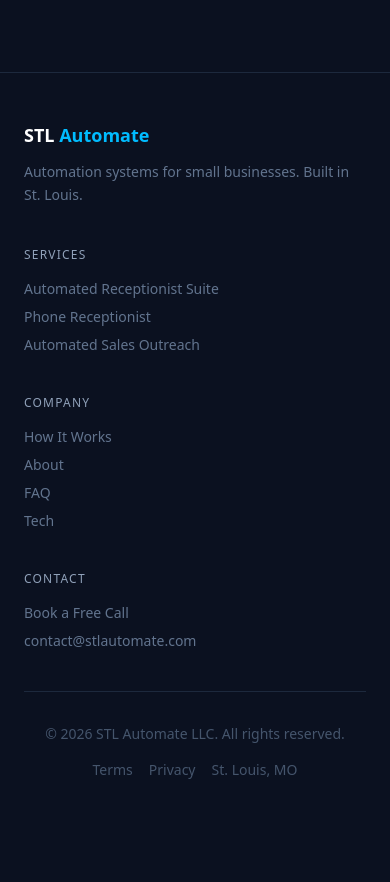
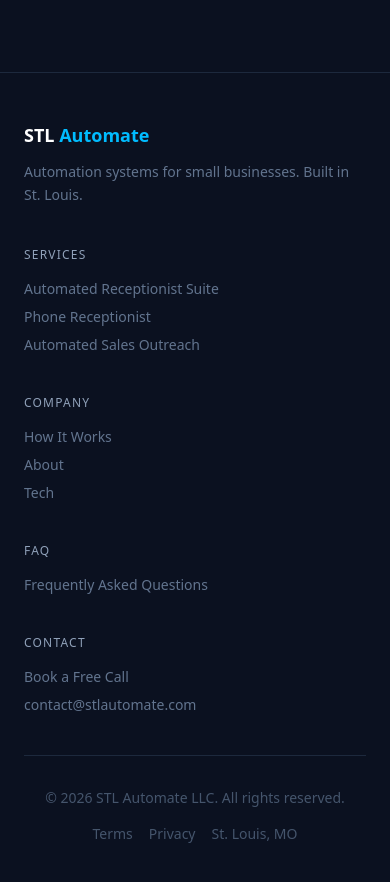
Before and after one commit to irsiya247/stlautomate-next, a Next.js app: page /about in a window 390 px wide. Shown: the part 4680-5562 px from the top of the page. Before the commit the page ends 5508 px from the top, so only its background shows below. Built offline with nearby package versions, Linux system fonts and the light colour scheme.

Commit message:
Reorganize footer and nav - FAQ own column, swap Tech/FAQ order

```diff
--- a/src/app/components/Header.js
+++ b/src/app/components/Header.js
@@ -8,8 +8,8 @@ export default function Header() {
     { href: '/services', label: 'Services' },
     { href: '/how-it-works', label: 'How It Works' },
     { href: '/about', label: 'About' },
+    { href: '/tech', label: 'Tech' },
     { href: '/faq', label: 'FAQ' },
-    { href: '/tech', label: 'Tech' },
   ];
 
   return (
--- a/src/app/layout.js
+++ b/src/app/layout.js
@@ -17,11 +17,11 @@ export default function RootLayout({ children }) {
         {children}
         <footer className="border-t border-slate-800 mt-20 py-12">
           <div className="max-w-6xl mx-auto px-6">
-            <div className="grid md:grid-cols-4 gap-10 mb-10">
+            <div className="grid md:grid-cols-5 gap-10 mb-10">
               <div>
-                <div className="text-white font-bold text-lg mb-3">
+                <a href="/" className="text-white font-bold text-lg mb-3 inline-block">
                   STL <span className="text-sky-400">Automate</span>
-                </div>
+                </a>
                 <p className="text-slate-500 text-sm leading-relaxed">
                   Automation systems for small businesses. Built in St. Louis.
                 </p>
@@ -39,8 +39,13 @@ export default function RootLayout({ children }) {
                 <ul className="space-y-2 text-sm text-slate-500">
                   <li><a href="/how-it-works" className="hover:text-white transition-colors">How It Works</a></li>
                   <li><a href="/about" className="hover:text-white transition-colors">About</a></li>
-                  <li><a href="/faq" className="hover:text-white transition-colors">FAQ</a></li>
                   <li><a href="/tech" className="hover:text-white transition-colors">Tech</a></li>
+                </ul>
+              </div>
+              <div>
+                <div className="text-slate-400 text-xs tracking-widest uppercase mb-4">FAQ</div>
+                <ul className="space-y-2 text-sm text-slate-500">
+                  <li><a href="/faq" className="hover:text-white transition-colors">Frequently Asked Questions</a></li>
                 </ul>
               </div>
               <div>
```
